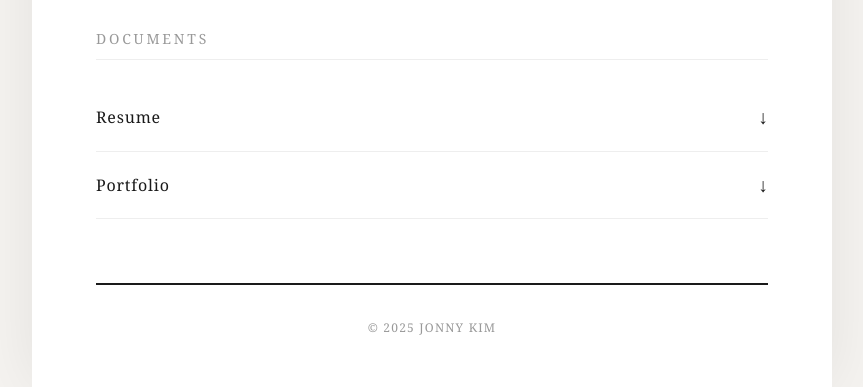
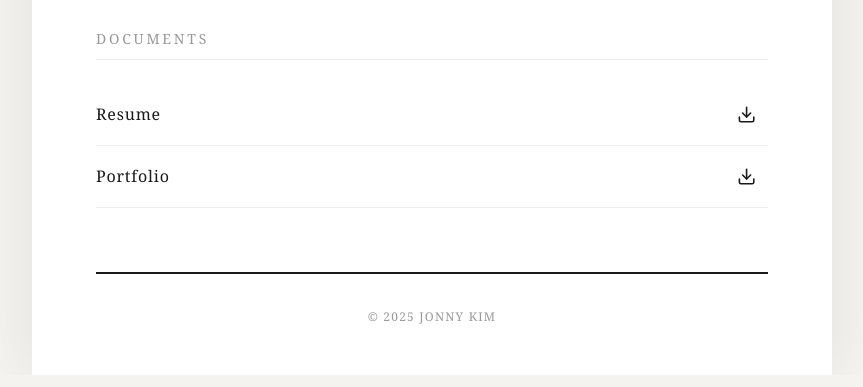
Before and after one commit to Hyunj5ng/jonny-kim-web, a website: page index.html in a window 1280 px wide. Shown: the part 1920-2307 px from the top of the page, without its empty margins (208-1071 px from the left). Drawn offline with Linux system fonts and the light colour scheme.

Commit message:
Documents 섹션 다운로드 아이콘으로 변경
Co-Authored-By: Claude Opus 4.5 <noreply@anthropic.com>

```diff
--- a/index.html
+++ b/index.html
@@ -110,13 +110,13 @@
       <section class="documents">
         <h2>Documents</h2>
         <nav class="links">
-          <a href="./assets/resume.pdf" target="_blank">
+          <a href="./assets/resume.pdf" target="_blank" download>
             <span class="link-label">Resume</span>
-            <span class="arrow">&darr;</span>
+            <svg class="icon download-icon" viewBox="0 0 24 24" fill="none" stroke="currentColor" stroke-width="2" stroke-linecap="round" stroke-linejoin="round"><path d="M21 15v4a2 2 0 0 1-2 2H5a2 2 0 0 1-2-2v-4"/><polyline points="7 10 12 15 17 10"/><line x1="12" y1="15" x2="12" y2="3"/></svg>
           </a>
-          <a href="./assets/portfolio.pdf" target="_blank">
+          <a href="./assets/portfolio.pdf" target="_blank" download>
             <span class="link-label">Portfolio</span>
-            <span class="arrow">&darr;</span>
+            <svg class="icon download-icon" viewBox="0 0 24 24" fill="none" stroke="currentColor" stroke-width="2" stroke-linecap="round" stroke-linejoin="round"><path d="M21 15v4a2 2 0 0 1-2 2H5a2 2 0 0 1-2-2v-4"/><polyline points="7 10 12 15 17 10"/><line x1="12" y1="15" x2="12" y2="3"/></svg>
           </a>
         </nav>
       </section>
```
